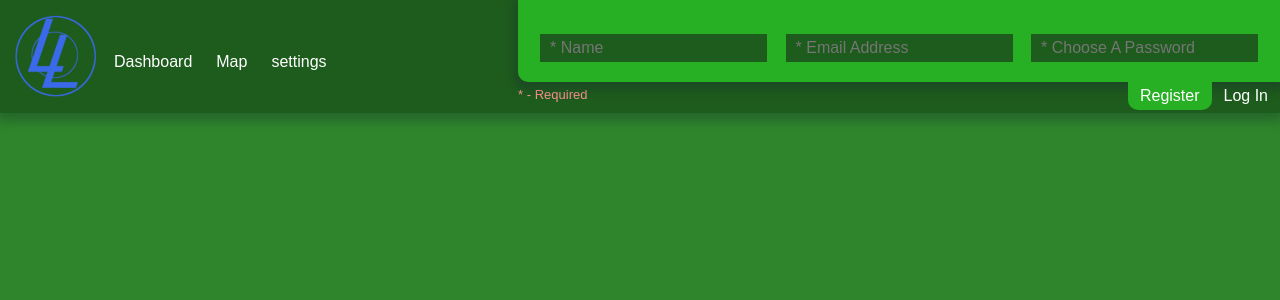
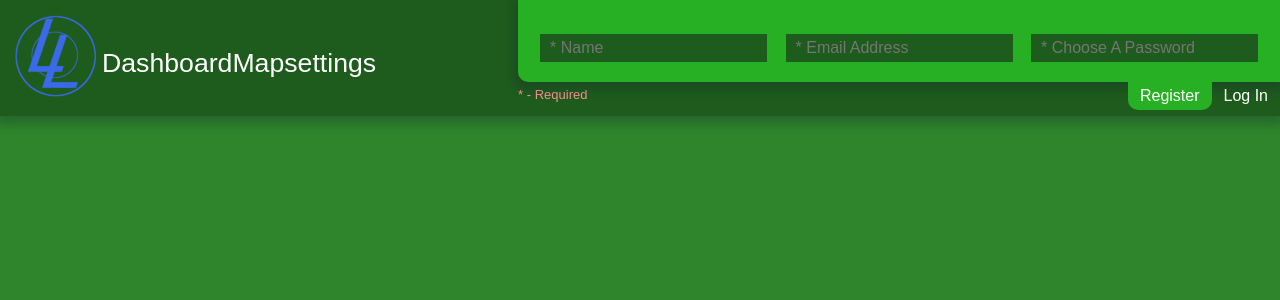
Before and after one commit to enrjon/enrjon.git.io, a PHP site: page / in a window 1280 px wide. Shown: the top 300 px of the page. Run offline with PHP 8.4, Linux system fonts and the light colour scheme; some libraries are stand-ins or nearby versions.

Commit message:
push check

```diff
--- a/css/style.css
+++ b/css/style.css
@@ -105,8 +105,10 @@ ul {
 	margin: 0px;
 	float: left;
 }
-.nav-left > li {
+.nav-left > li a{
 	float: left;
+	font-size: 20pt;
+
 }
 form {
 	background: #27b023;
@@ -116,7 +118,7 @@ form {
 	border-bottom-left-radius: 10px;
 	box-shadow: 0 4px 10px 4px rgba(19, 35, 47, 0.3);
 }
-li a {
+.tab-content li a {
 	padding: 12px;
 	font-size: 12pt;
 }
@@ -124,7 +126,7 @@ li a {
 	padding: 0px;
 }
 a[href="index.html"]:hover {
-	padding: 30px;
+	padding: 0 30px;
 }
 ul.nav-left > li > a:hover {
 	padding: 15px;
```
